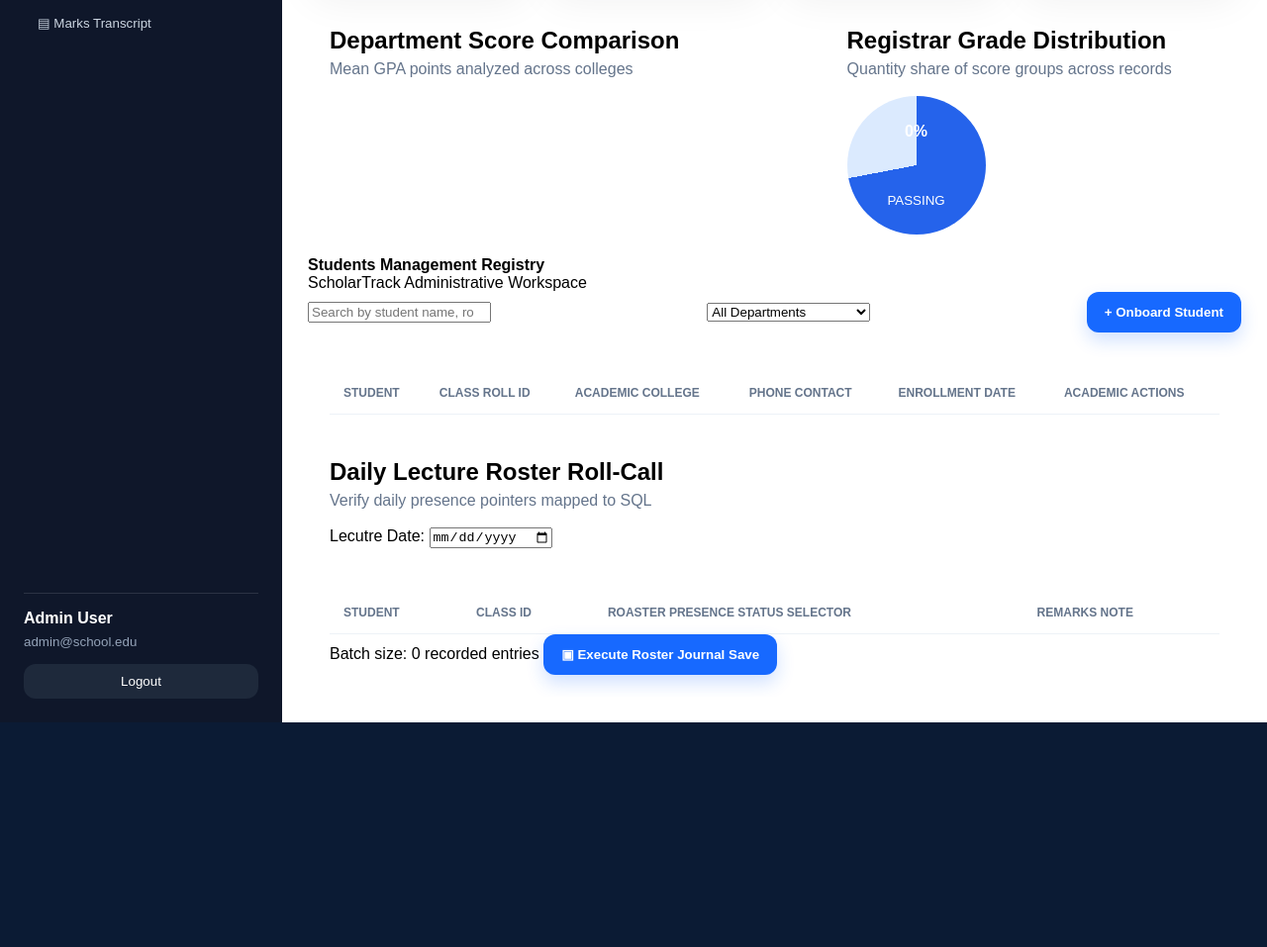
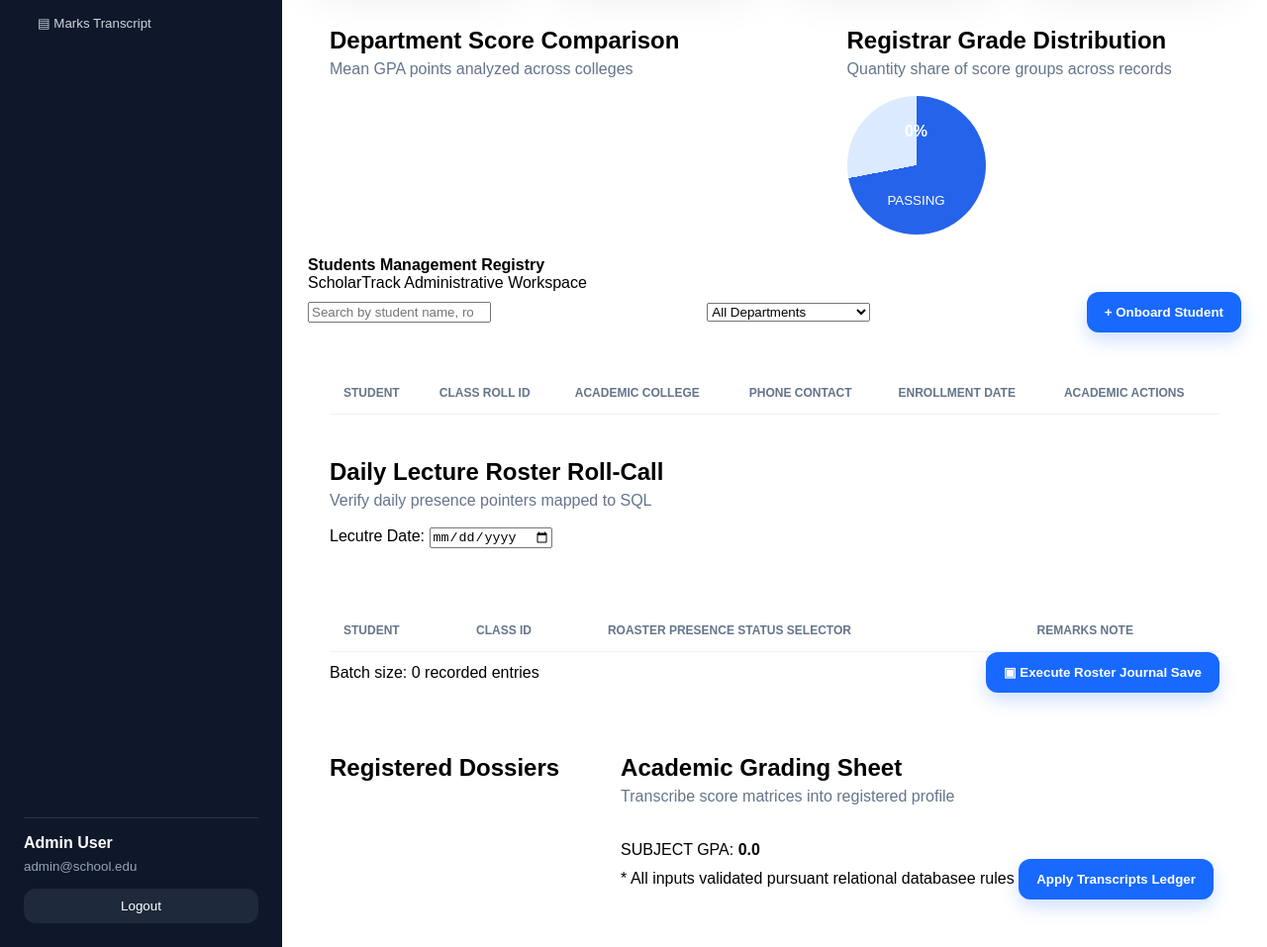
Before and after one commit to Subashchhetri946/student_management_system, a plain HTML site: page admin.html in a window 1280 px wide. Shown: the part 292-1249 px from the top of the page at 99% size. Before the commit the page ends 1022 px from the top, so only its background shows below. Drawn offline with Linux system fonts and the light colour scheme.

Commit message:
added marks section and do styling

```diff
--- a/admin.html
+++ b/admin.html
@@ -144,7 +144,27 @@
                 </article>
             </section>
 
-            <section id="marksPage"></section>
+            <section id="marksPage" class="page">
+                <div class="marks-grid">
+                    <aside class="panel dossier-panel">
+                        <h2>Registered Dossiers</h2>
+                        <div id="studentDossiers" class="dossier-list"></div>
+                    </aside>
+
+                    <article class="panel transcript-panel">
+                        <div class="transcript-top">
+                            <div><h2>Academic Grading Sheet</h2>
+                            <p>Transcribe score matrices into registered profile</p></div>
+                        </div>
+                        <div class="gpa-box">SUBJECT GPA: <strong id="studentGpa">0.0</strong></div>
+                        <div id="marksRows" class="marks-rows"></div>
+                        <div>
+                            <span>* All inputs validated pursuant relational databasee rules</span>
+                            <button id="saveMarks" class="blue-btn" type="button">Apply Transcripts Ledger</button>
+                        </div>
+                    </article>
+                </div>
+            </section>
         </section>
 
 
--- a/style.css
+++ b/style.css
@@ -268,7 +268,10 @@ body {
     display: block;
 }
 
-.toolbar {
+.toolbar,
+.attendance-header,
+.save-row,
+.transcript-top {
     display: flex;
     align-items: center;
     justify-content: space-between;
@@ -298,3 +301,9 @@ th {
     color: #64748b;
     text-transform: uppercase;
 }
+
+.marks-grid {
+    display: flex;
+    grid-template-columns: 300px 1fr;
+    gap: 18px;
+}
```
